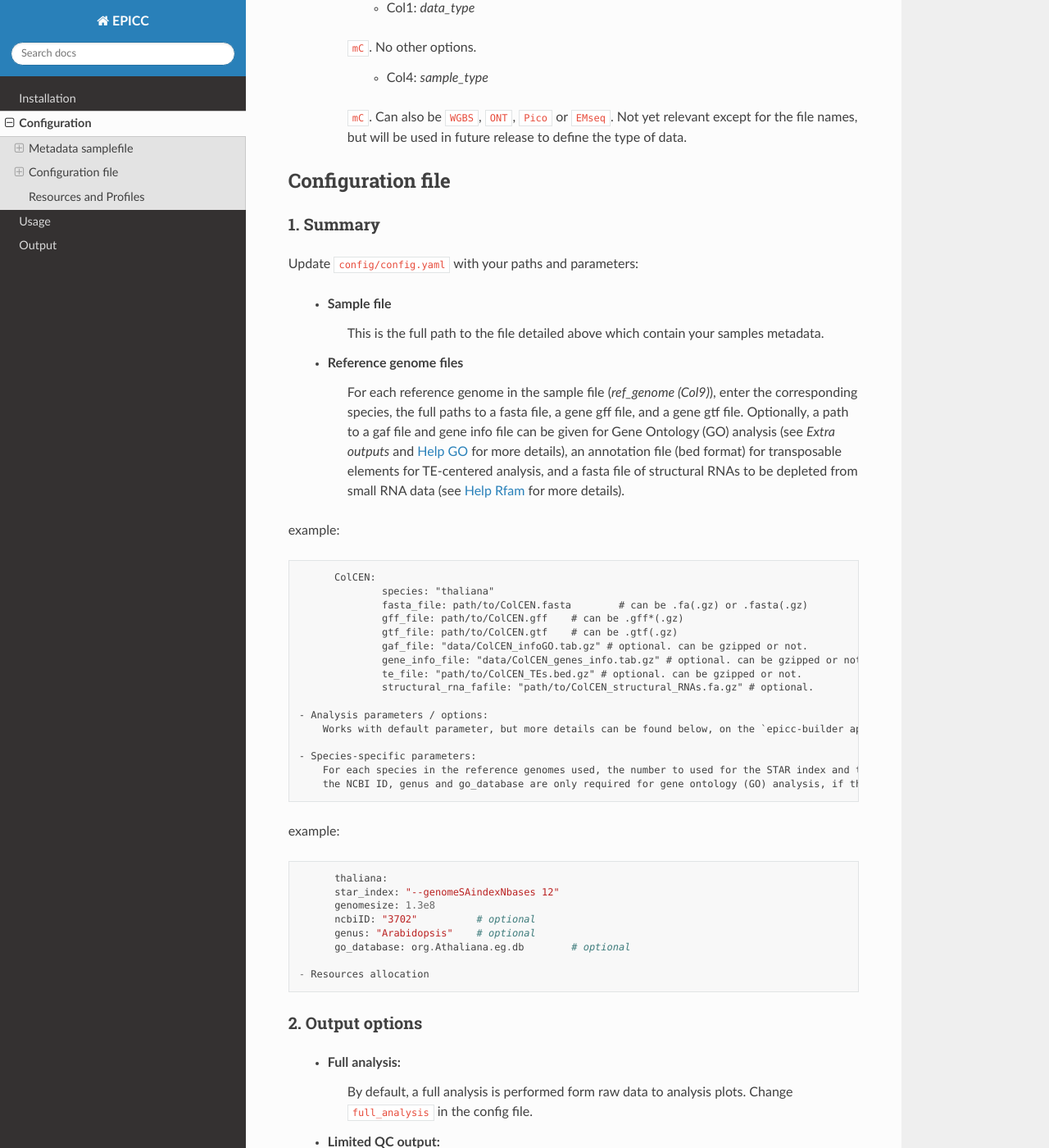
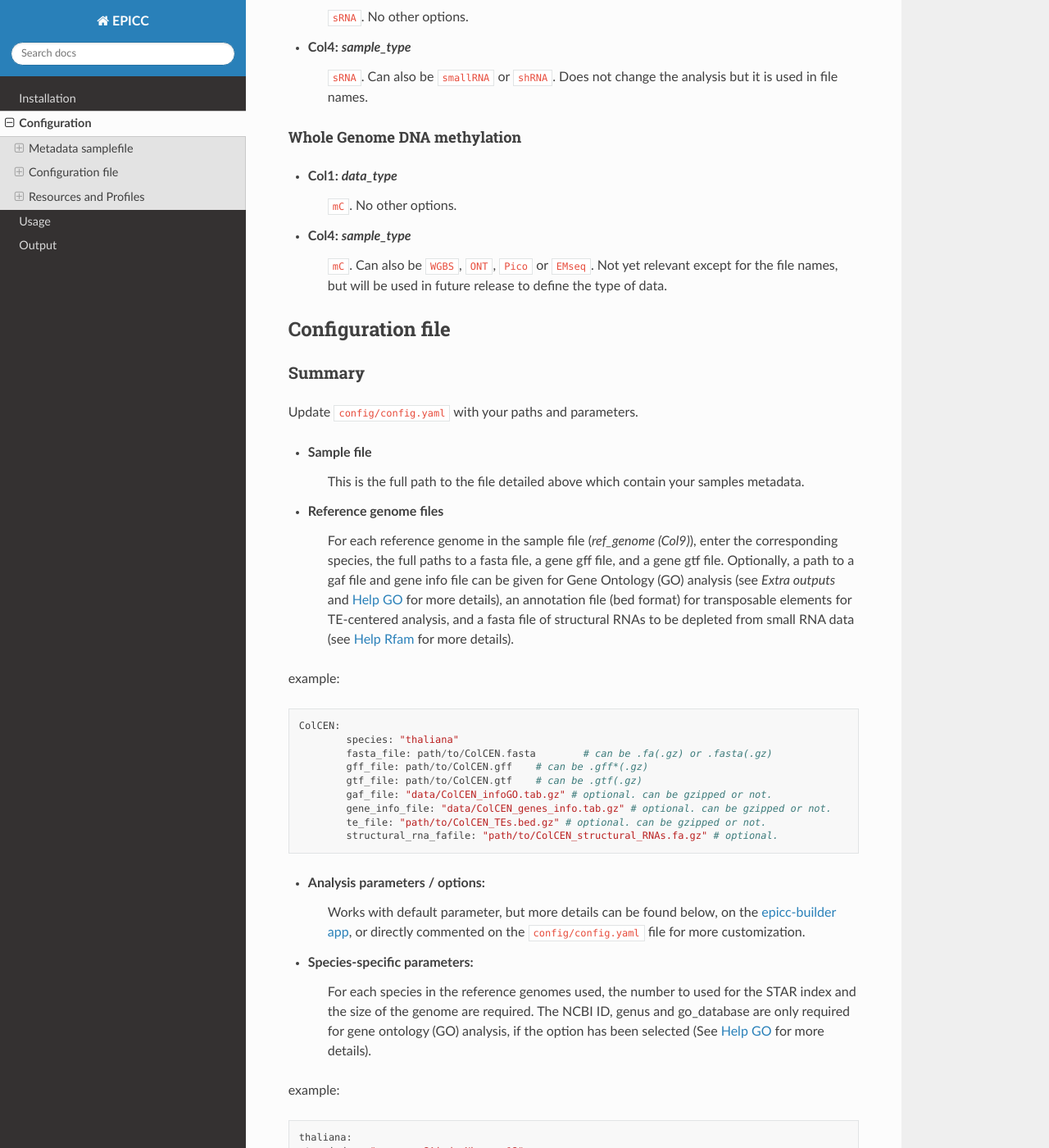
Before and after one commit to joncahn/epicc-documentation, a Sphinx documentation site: the page built from docs/source/configuration.rst, in a window 1280 px wide and 1400 px high, scrolled down 4211 px. Shown: the whole window at 82% size. Built offline with Sphinx 7.4.7 and the Read the Docs theme 3.1.0, drawn with Linux system fonts in a browser that asks for light colours; some of the changed text lies outside the part shown.

Commit message:
Update configuration.rst

```diff
--- a/docs/source/configuration.rst
+++ b/docs/source/configuration.rst
@@ -1,13 +1,14 @@
+=============
 Configuration
 =============
 
 For new users, it is recommended to use the configuration `epicc-builder app <https://epicc-builder.streamlit.app/>`__ to validate your sample metadata file and choose analysis options.
 
 Metadata samplefile
---------------------
+===================
 
-1. Summary
-++++++++++
+Summary
+-------
 
 Prepare your sample metadata file (default to ``config/all_samples.tsv``) with the required 9 columns below (see below for more details specific to each data-type):
 
@@ -49,8 +50,8 @@ A basic example is below (the header is only indicative, and should not be prese
 |ChIP         | Col0   | WT       | H3K27ac       | Rep1        | wt_h3k27   | ./fastq/     | PE       | ColCEN       |
 +-------------+--------+----------+---------------+-------------+------------+--------------+----------+--------------+
 
-2. Columns common to all types of samples
-++++++++++++++++++++++++++++++++++++++++++
+Columns common to all types of samples
+--------------------------------------
 
 - Col2: *line*
    Can be any information you want, such as ``Col0`` or ``WT`` to annotate and label samples
@@ -85,15 +86,15 @@ A basic example is below (the header is only indicative, and should not be prese
 Other files specific to each reference genome are optional.
 The GTF file can be created from a GFF file with cufflinks ``gffread -T <gff_file> -o <gtf_file>`` and check that ``transcript_id`` and ``gene_id`` are correctly assigned in the 9th column. The GFF file should have ``gene`` and ``exon`` in the 3rd column. All files can be gzipped (.gz extension).
 
-3. Columns specific to each data type
-++++++++++++++++++++++++++++++++++++++
+Columns specific to each data type
+----------------------------------
 
-   1. Histone ChIP-seq
-   ~~~~~~~~~~~~~~~~~~~
+Histone ChIP-seq
+^^^^^^^^^^^^^^^^^^^
 
-   - Col1: *data_type*
-		``ChIP`` or ``ChIP_<id>`` where ``<id>`` is an identifier to relate an IP sample to its corresponding input. Only necessary in case there are different inputs to be used for different IP samples that otherwise share the same *line (Col1)* and *tissue (Col2)* values.
-   		For example: If you have H3K27ac IP samples which you want normalized to an H3 sample, and H4K16ac to be normalized to an H4 sample. Both H3 and H4 samples should be labeled ``Input`` in *sample_type (Col4*), so to differentiate them, use ``ChIP_H3`` and ``ChIP_H4`` for the *data_type* of these Inputs and for the H3K27ac and H4K16ac IPs, respectively.
+- Col1: *data_type*
+	``ChIP`` or ``ChIP_<id>`` where ``<id>`` is an identifier to relate an IP sample to its corresponding input. Only necessary in case there are different inputs to be used for different IP samples that otherwise share the same *line (Col1)* and *tissue (Col2)* values.
+   	For example: If you have H3K27ac IP samples which you want normalized to an H3 sample, and H4K16ac to be normalized to an H4 sample. Both H3 and H4 samples should be labeled ``Input`` in *sample_type (Col4*), so to differentiate them, use ``ChIP_H3`` and ``ChIP_H4`` for the *data_type* of these Inputs and for the H3K27ac and H4K16ac IPs, respectively.
 
 Example:
 
@@ -107,61 +108,61 @@ Example:
 |ChIP_H4 | Col0 | WT | IP      | Rep1 | wt_h4_ctrl | ./fastq/ | PE | ColCEN |
 +--------+------+----+---------+------+------------+----------+----+--------+
 
-   - Col4: *sample_type*
-      Either ``Input`` to be used as a control (even if it is actually H3 or IgG pull-down), or the histone mark IP (e.g. ``H3K9me2``). If the mark is not already listed in the config file ``chip_callpeaks: peaktype:``, add it to the desired category (either narrow or broad peaks).
+- Col4: *sample_type*
+    Either ``Input`` to be used as a control (even if it is actually H3 or IgG pull-down), or the histone mark IP (e.g. ``H3K9me2``). If the mark is not already listed in the config file ``chip_callpeaks: peaktype:``, add it to the desired category (either narrow or broad peaks).
 
-   - Option:
+- Option:
       Differential nucleosome sensitivity (DNS-seq) can be analyzed with ``ChIP`` *data_type*, using ``MNase`` for the light digest and ``Input`` for the heavy digest.
 
-   2. Transcription factor ChIP-seq
-   ~~~~~~~~~~~~~~~~~~~~~~~~~~~~~~~~
+Transcription factor ChIP-seq
+^^^^^^^^^^^^^^^^^^^^^^^^^^^^^^^^
 
-	- Col1: *data_type*
-      ``TF_<tf_name>`` where ``<tf_name>`` is the name of the transcirption factor (e.g. for ``TB1`` data, use ``TF_TB1``). This name should be identical for the IP and its input, and for all replicates. Multiple TFs can be analyzed in parallel, each having its own set of IP and Input samples e.g. ``TF_<name1>`` and ``TF_<name2>``.
+- Col1: *data_type*
+	``TF_<tf_name>`` where ``<tf_name>`` is the name of the transcirption factor (e.g. for ``TB1`` data, use ``TF_TB1``). This name should be identical for the IP and its input, and for all replicates. Multiple TFs can be analyzed in parallel, each having its own set of IP and Input samples e.g. ``TF_<name1>`` and ``TF_<name2>``.
 
-	- Col4: *sample_type*
-      Either ``Input`` or ``IP``. This works for transcription factors with narrow peaks (default). Use ``IPb`` for broad peaks.
+- Col4: *sample_type*
+	Either ``Input`` or ``IP``. This works for transcription factors with narrow peaks (default). Use ``IPb`` for broad peaks.
 
-	3. RNA-seq
-	~~~~~~~~~~
+RNA-seq
+^^^^^^^^^^
 
-   - Col1: *data_type*
-      ``RNAseq``. No other options.
+- Col1: *data_type*
+	``RNAseq``. No other options.
 
-   - Col4: *sample_type*
-      ``RNAseq``. No other options.
+- Col4: *sample_type*
+	``RNAseq``. No other options.
 
-	4. small RNA-seq
-	~~~~~~~~~~~~~~~~
+small RNA-seq
+^^^^^^^^^^^^^^^^
 
-	- Col1: *data_type*
-      ``sRNA``. No other options.
+- Col1: *data_type*
+	``sRNA``. No other options.
 
-	- Col4: *sample_type*
-      ``sRNA``. Can also be ``smallRNA`` or ``shRNA``. Does not change the analysis but it is used in file names.
+- Col4: *sample_type*
+	``sRNA``. Can also be ``smallRNA`` or ``shRNA``. Does not change the analysis but it is used in file names.
 
-	5. Whole Genome DNA methylation
-	~~~~~~~~~~~~~~~~~~~~~~~~~~~~~~~
+Whole Genome DNA methylation
+^^^^^^^^^^^^^^^^^^^^^^^^^^^^^^^
 
-	- Col1: *data_type*
-      ``mC``. No other options.
+- Col1: *data_type*
+	``mC``. No other options.
 
-	- Col4: *sample_type*
-      ``mC``. Can also be ``WGBS``, ``ONT``, ``Pico`` or ``EMseq``. Not yet relevant except for the file names, but will be used in future release to define the type of data.
+- Col4: *sample_type*
+	``mC``. Can also be ``WGBS``, ``ONT``, ``Pico`` or ``EMseq``. Not yet relevant except for the file names, but will be used in future release to define the type of data.
 
 Configuration file
---------------------
+==================
 
-1. Summary
-++++++++++
+Summary
+-------
 
-Update ``config/config.yaml`` with your paths and parameters:
+Update ``config/config.yaml`` with your paths and parameters.
 
-  - Sample file
-      This is the full path to the file detailed above which contain your samples metadata.
+- Sample file
+	This is the full path to the file detailed above which contain your samples metadata.
 
-  - Reference genome files
-      For each reference genome in the sample file (*ref_genome (Col9)*), enter the corresponding species, the full paths to a fasta file, a gene gff file, and a gene gtf file. Optionally, a path to a gaf file and gene info file can be given for Gene Ontology (GO) analysis (see `Extra outputs` and `Help GO <https://github.com/joncahn/epigeneticbutton/blob/main/Help/Help_Gene_Ontology>`__ for more details), an annotation file (bed format) for transposable elements for TE-centered analysis, and a fasta file of structural RNAs to be depleted from small RNA data (see `Help Rfam <https://github.com/joncahn/epigeneticbutton/blob/main/Help/Help_structural_RNAs_database_with_Rfam>`__ for more details).
+- Reference genome files
+	For each reference genome in the sample file (*ref_genome (Col9)*), enter the corresponding species, the full paths to a fasta file, a gene gff file, and a gene gtf file. Optionally, a path to a gaf file and gene info file can be given for Gene Ontology (GO) analysis (see `Extra outputs` and `Help GO <https://github.com/joncahn/epigeneticbutton/blob/main/Help/Help_Gene_Ontology>`__ for more details), an annotation file (bed format) for transposable elements for TE-centered analysis, and a fasta file of structural RNAs to be depleted from small RNA data (see `Help Rfam <https://github.com/joncahn/epigeneticbutton/blob/main/Help/Help_structural_RNAs_database_with_Rfam>`__ for more details).
 example:
 
 ::
@@ -176,12 +177,13 @@ example:
   		te_file: "path/to/ColCEN_TEs.bed.gz" # optional. can be gzipped or not.
   		structural_rna_fafile: "path/to/ColCEN_structural_RNAs.fa.gz" # optional.
 
-  - Analysis parameters / options:
-      Works with default parameter, but more details can be found below, on the `epicc-builder app <https://epicc-builder.streamlit.app/>`__, or directly commented on the ``config/config.yaml`` file for more customization.
+- Analysis parameters / options:
+	Works with default parameter, but more details can be found below, on the `epicc-builder app <https://epicc-builder.streamlit.app/>`__, or directly commented on the ``config/config.yaml`` file for more customization.
 
-  - Species-specific parameters:
-      For each species in the reference genomes used, the number to used for the STAR index and the size of the genome are required.
-      the NCBI ID, genus and go_database are only required for gene ontology (GO) analysis, if the option has been selected (See `Help GO <https://github.com/joncahn/epigeneticbutton/blob/main/Help/Help_Gene_Ontology>`__ for more details).
+- Species-specific parameters:
+	For each species in the reference genomes used, the number to used for the STAR index and the size of the genome are required.
+	The NCBI ID, genus and go_database are only required for gene ontology (GO) analysis, if the option has been selected (See `Help GO <https://github.com/joncahn/epigeneticbutton/blob/main/Help/Help_Gene_Ontology>`__ for more details).
+
 example:
 
 ::
@@ -193,86 +195,90 @@ example:
     	genus: "Arabidopsis"	# optional
     	go_database: org.Athaliana.eg.db 	# optional
 
-  - Resources allocation
+- Resources allocation
 
-2. Output options
-++++++++++++++++++
+Output options
+--------------
 
-	1. Default parameters
-	~~~~~~~~~~~~~~~~~~~~~
+Default parameters
+^^^^^^^^^^^^^^^^^^
 
-	- Full analysis:
-		By default, a full analysis is performed form raw data to analysis plots. Change ``full_analysis`` in the config file.
+- Full analysis:
+	By default, a full analysis is performed form raw data to analysis plots. Change ``full_analysis`` in the config file.
 
-	- Limited QC output:
-		By default, some QC options are not performed to limit the time and amount of output files. Change ``QC_option`` in the config file.
+- Limited QC output:
+	By default, some QC options are not performed to limit the time and amount of output files. Change ``QC_option`` in the config file.
 
-	- No Gene Ontology analysis:
-		Due to the difficulty in automating building a GO database, this option is OFF by default. Change ``GO`` option in the config file. Please refer to Additional output options #2 below and `Help GO <https://github.com/joncahn/epigeneticbutton/blob/main/Help/Help_Gene_Ontology>`__ before setting it to ``true`` as it requires 2 other files. These files are available for Arabidopsis thaliana (Tair10 / ColCEN assembly) and Maize B73 (v5 or NAM assembly) in the ``data`` folder.
+- No Gene Ontology analysis:
+	Due to the difficulty in automating building a GO database, this option is OFF by default. Change ``GO`` option in the config file. Please refer to Additional output options #2 below and `Help GO <https://github.com/joncahn/epigeneticbutton/blob/main/Help/Help_Gene_Ontology>`__ before setting it to ``true`` as it requires 2 other files. These files are available for Arabidopsis thaliana (Tair10 / ColCEN assembly) and Maize B73 (v5 or NAM assembly) in the ``data`` folder.
 
-	- No TE analysis:
-    	By default, no analysis on transposable elements is performed. Change ``te_analysis`` in the config file.
+- No TE analysis:
+	By default, no analysis on transposable elements is performed. Change ``te_analysis`` in the config file.
 
-	- For ChIP-seq:
-    	The default mapping parameters are bowtie2 ``--end-to-end`` default parameters. Other options are available in the config file ``chip_mapping_option``.
+- For ChIP-seq:
+	The default mapping parameters are bowtie2 ``--end-to-end`` default parameters. Other options are available in the config file ``chip_mapping_option``.
 
-	- For sRNA-seq:
-    	The default is not based on Netflex v3 library preparation. If your data was made with this kit, an additional deduplication and read trimming is required. To turn it ON, change the ``netflex_v3_deduplication`` in the config file. See `Known issues #3` if you have mixed libraries.
+- For sRNA-seq:
+	The default is not based on Netflex v3 library preparation. If your data was made with this kit, an additional deduplication and read trimming is required. To turn it ON, change the ``netflex_v3_deduplication`` in the config file. See `Known issues #3` if you have mixed libraries.
 
-    	The default is not to filter structural RNAs prior to shortstack analysis. Change ``structural_rna_depletion`` in the config file.  While this step is recommended for small interfering RNA analysis, it requires a pre-build database of fasta files. Please refer to the `Help Rfam <https://github.com/joncahn/epigeneticbutton/blob/main/Help/Help_structural_RNAs_database_with_Rfam>`__  before setting it to ``true``. This file is available for Maize in the ``data`` folder.
+    The default is not to filter structural RNAs prior to shortstack analysis. Change ``structural_rna_depletion`` in the config file.  While this step is recommended for small interfering RNA analysis, it requires a pre-build database of fasta files. Please refer to the `Help Rfam <https://github.com/joncahn/epigeneticbutton/blob/main/Help/Help_structural_RNAs_database_with_Rfam>`__  before setting it to ``true``. This file is available for Maize in the ``data`` folder.
 
-    	The default is to only perform *de novo* micro RNA identification (``--dn_mirna`` argument in ShortStack). If you also want the known microRNAs, download the fasta file from `miRbase <https://www.mirbase.org>`__, filter it for your species of interest, and add to the ``srna_mapping_params`` entry in the config file ``--known_miRNAs <path/to/known_miRNA_file.fa>``.
+    The default is to only perform *de novo* micro RNA identification (``--dn_mirna`` argument in ShortStack). If you also want the known microRNAs, download the fasta file from `miRbase <https://www.mirbase.org>`__, filter it for your species of interest, and add to the ``srna_mapping_params`` entry in the config file ``--known_miRNAs <path/to/known_miRNA_file.fa>``.
 
-	2. Configuration Options
-	~~~~~~~~~~~~~~~~~~~~~~~~
+Configuration Options
+^^^^^^^^^^^^^^^^^^^^^
 
-	- Main output options
+- Main output options
 
-    	+ ``full_analysis``: When ``false``, only the mapping and the bigwigs will occur. When ``true``, will also be performed: single-data analyses (e.g. peak calling for ChIP, differential expression for RNAseq, DMRs for mC) and combined analyses (e.g. Upset plots for ChIP/TF, heatmaps and metaplots on all genes).
+	+ ``full_analysis``: When ``false``, only the mapping and the bigwigs will occur. When ``true``, will also be performed: single-data analyses (e.g. peak calling for ChIP, differential expression for RNAseq, DMRs for mC) and combined analyses (e.g. Upset plots for ChIP/TF, heatmaps and metaplots on all genes).
 
-        + ``te_analysis``: When ``true``, small RNA differential expression will be performed (if such data is available), as well as heatmaps and metaplots of all the samples. The name and path to the TE file in bed format must be filled in the config file for the corresponding reference genome. The name of the TEs (4th column of the bed file) must be unique.
+    + ``te_analysis``: When ``true``, small RNA differential expression will be performed (if such data is available), as well as heatmaps and metaplots of all the samples. The name and path to the TE file in bed format must be filled in the config file for the corresponding reference genome. The name of the TEs (4th column of the bed file) must be unique.
 
-        + ``QC_option``: When ``true``, runs fastQC on raw and trimmed fastq files.
+    + ``QC_option``: When ``true``, runs fastQC on raw and trimmed fastq files.
 
-	- ChIP Mapping Parameters
+- ChIP Mapping Parameters
 
-    	+ ``default``: Standard mapping parameters
-        + ``repeat``: Centromere-specific mapping (more sensitive)
-        + ``repeatall``: Centromere mapping with relaxed MAPQ
-        + ``all``: Relaxed mapping parameters
+	+ ``default``: Standard mapping parameters
+    + ``repeat``: Centromere-specific mapping (more sensitive)
+    + ``repeatall``: Centromere mapping with relaxed MAPQ
+    + ``all``: Relaxed mapping parameters
 
-	- DMRs parameters
+- DMRs parameters
 
-        + By default, DNA methylation data will be analyzed in all sequence contexts (CG, CHG and CHH, where H = A, T or C). The option for CG-only is under development.
-        + DMRs are called with the R package `DMRcaller <https://www.bioconductor.org/packages/release/bioc/html/DMRcaller.html>`__ (DOI: 10.18129/B9.bioc.DMRcaller) for CG, CHG and CHH and the following (stringent) parameters:
+	+ By default, DNA methylation data will be analyzed in all sequence contexts (CG, CHG and CHH, where H = A, T or C). The option for CG-only is under development.
+    + DMRs are called with the R package `DMRcaller <https://www.bioconductor.org/packages/release/bioc/html/DMRcaller.html>`__ (DOI: 10.18129/B9.bioc.DMRcaller) for CG, CHG and CHH and the following (stringent) parameters:
 
 ::
 
-	-CG: method="noise-filter", binSize=100, test="score", pValueThreshold=0.01, minCytosinesCount=5, minProportionDifference=0.3, minGap=200, minSize=50, minReadsPerCytosine=3
-	-CHG: method="noise_filter", binSize=100, test="score", pValueThreshold=0.01, minCytosinesCount=5, minProportionDifference=0.2, minGap=200, minSize=50, minReadsPerCytosine=3
-	-CHH: method="bins", binSize=100, test="score", pValueThreshold=0.01, minCytosinesCount=5, minProportionDifference=0.1, minGap=200, minSize=50, minReadsPerCytosine=3
+		-CG: method="noise-filter", binSize=100, test="score", pValueThreshold=0.01, minCytosinesCount=5, minProportionDifference=0.3, minGap=200, minSize=50, minReadsPerCytosine=3
+		-CHG: method="noise_filter", binSize=100, test="score", pValueThreshold=0.01, minCytosinesCount=5, minProportionDifference=0.2, minGap=200, minSize=50, minReadsPerCytosine=3
+		-CHH: method="bins", binSize=100, test="score", pValueThreshold=0.01, minCytosinesCount=5, minProportionDifference=0.1, minGap=200, minSize=50, minReadsPerCytosine=3
 
-		+ Modify the script ``workflow/scripts/R_call_DMRs.R`` if other paramteres/contexts should be performed, or make a copy such as ``workflow/scripts/R_call_DMRs_custom.R`` and replace it in the rule ``call_DMRs_pairwise`` in the ``workflow/rules/mC.smk`` file.
+	+ Modify the script ``workflow/scripts/R_call_DMRs.R`` if other paramteres/contexts should be performed, or make a copy such as ``workflow/scripts/R_call_DMRs_custom.R`` and replace it in the rule ``call_DMRs_pairwise`` in the ``workflow/rules/mC.smk`` file.
 
-	- In-line customization of the parameters
+- In-line customization of the parameters
 
 More options can be customized by editing the config file directly, and are relatively self-explanatory. Another option is to add the option to the snakemake command directly with the ``--config`` parameter.
+
 For example:
 ``snakemake --cores 1 --config chip_mapping_option="repeatall"`` will override the ChIP-seq mapping option in the config file and instead use the "repeatall" option for ChIP-seq data in the run. Any argument given in line will take precedent over the value in the config file.
 
 Resources and Profiles
------------------------
+======================
 
-1. Summary
+Summary
+-------
 
 Resources are pre-defined based on efficient yet conservative values for optimal time/resources requirements ratio.
+
 It is recommended to check that the default values are adapted to your system is recommended. It includes two aspects:
    - the rule-specific resources requirements (at the bottom of the ``config/config.yaml`` file)
    - the profile depending on the cluster manager (e.g. for slurm, in ``profiles/slurm/config.yaml``)
 
 At the moment, the values are adapated to the CSHL cluster.
 
-2. Rule-specific resources requirements
+Rule-specific resources requirements
+------------------------------------
 
 Each rule has been assigned a set of system resources based on the computational requirements of the task performed. Feel free to edit each set or the specific rule in the config file if you want to allow more or less resources to be used. Each set has a number of threads to use in parallel, a maximum memory and tmp values (in mb) and a "quality of service" (qos) only used for slurm profiles.
 The number of threads used in total (potentially by multiple rules in parallel) is capped by the number defined by the ``--cores`` parameters or in the profile. The
```
Also changed, not shown: other parts of docs/source/configuration.rst (+2 -1 lines).
